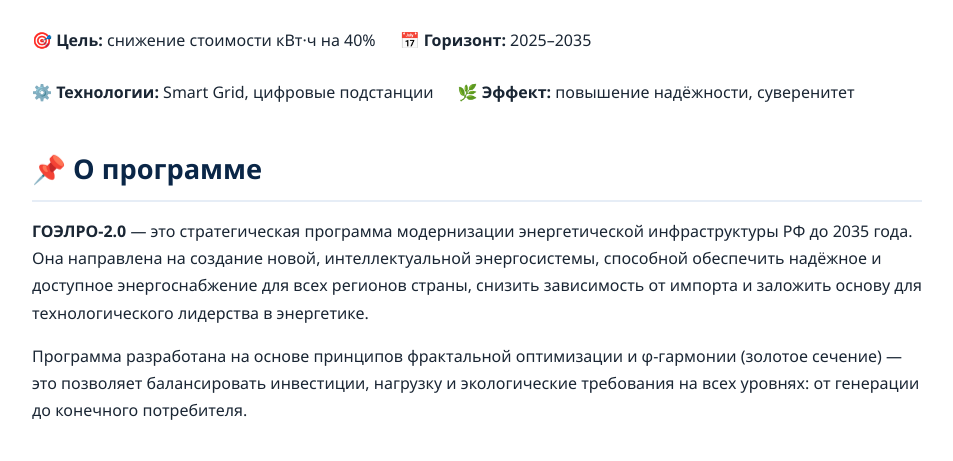
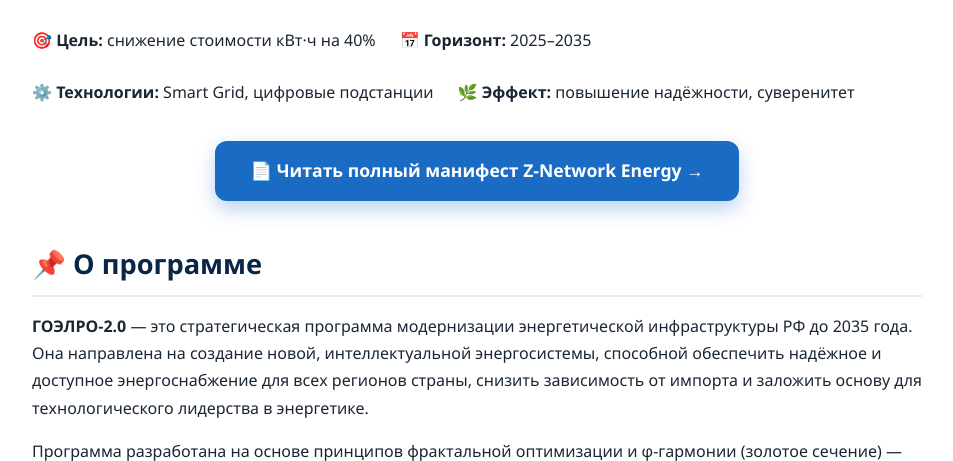
Before and after one commit to Andrey777-ai/goelro2, a plain HTML site: page index.html in a window 1280 px wide. Shown: the part 285-746 px from the top of the page, without its empty margins (163-1116 px from the left). Drawn offline with Linux system fonts and the light colour scheme.

Commit message:
Update index.html
Добавлена кнопка для перехода на report.html

```diff
--- a/index.html
+++ b/index.html
@@ -162,6 +162,13 @@
             <div><span style="font-weight: 600;">🌿 Эффект:</span> повышение надёжности, суверенитет</div>
         </div>
 
+                <!-- Кнопка перехода на манифест -->
+        <div style="text-align: center; margin: 35px 0;">
+            <a href="report.html" style="display: inline-block; background: #1a6bc4; color: #ffffff; padding: 15px 35px; font-size: 1.1rem; font-weight: 600; text-decoration: none; border-radius: 12px; box-shadow: 0 8px 20px rgba(26, 107, 196, 0.3); transition: all 0.3s ease;">
+                📄 Читать полный манифест Z-Network Energy →
+            </a>
+        </div>
+
 
         <!-- Введение -->
         <section>
```
